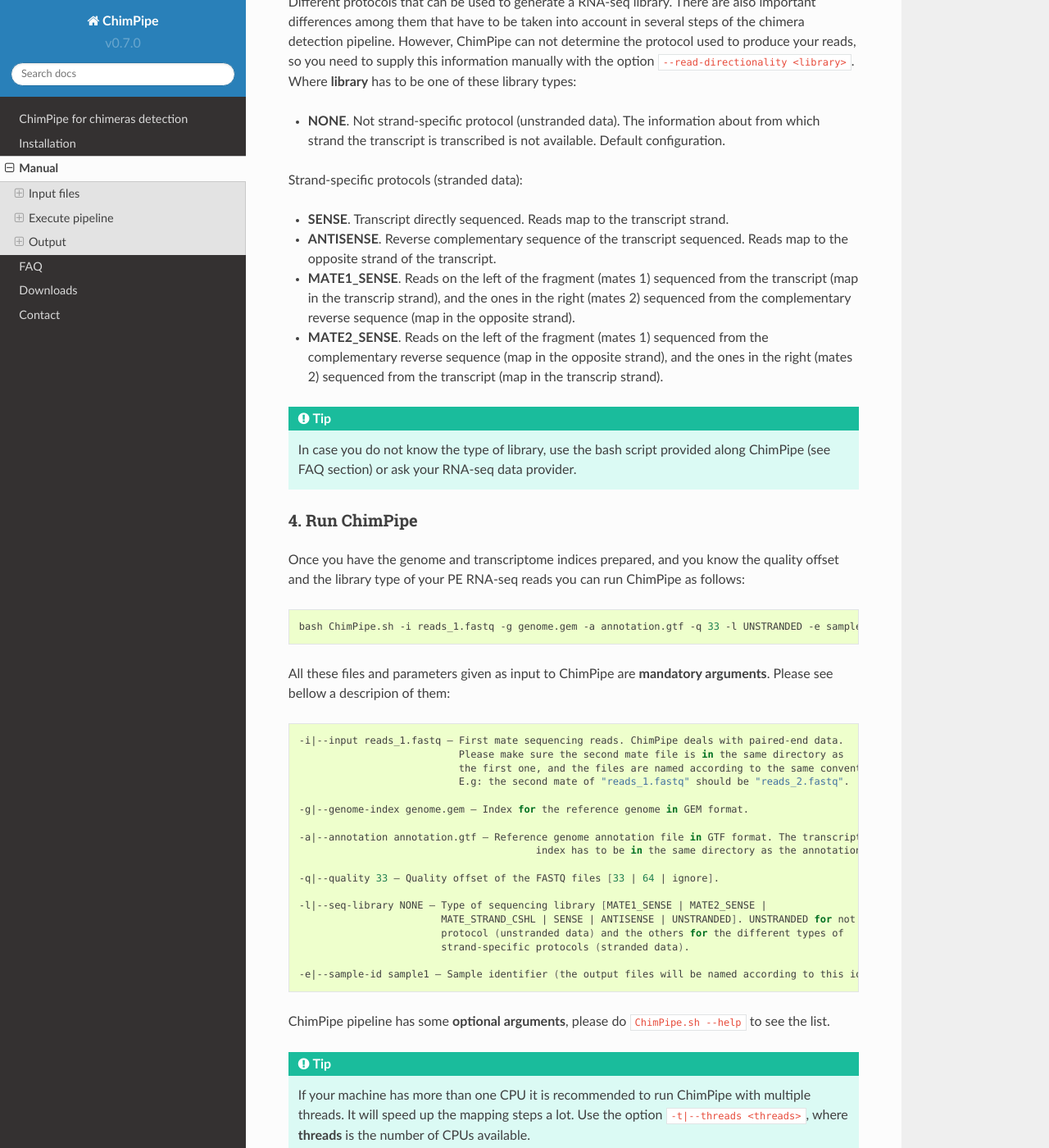
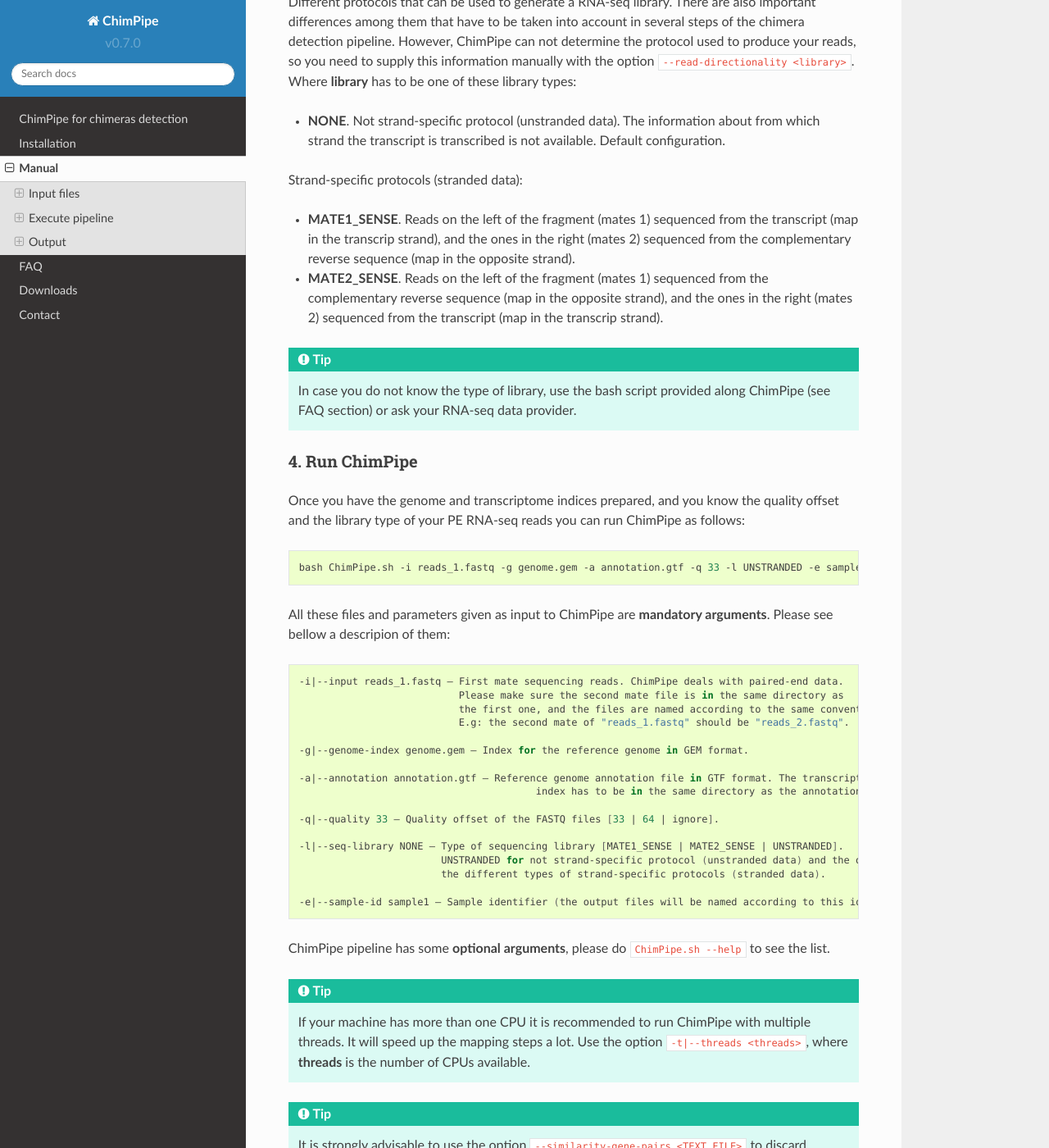
Before and after one commit to Chimera-tools/ChimPipe, a Sphinx documentation site: the page built from docs/source/manual.rst, in a window 1280 px wide and 1400 px high, scrolled down 5727 px. Shown: the whole window at 82% size. Built offline with Sphinx 7.4.7 and the Read the Docs theme 2.0.0, drawn with Linux system fonts in a browser that asks for light colours; formulas are drawn with MathJax 3; some of the changed text lies outside the part shown.

Commit message:
Documentation. Little modifications in the manual and FAQs

```diff
--- a/docs/source/FAQ.rst
+++ b/docs/source/FAQ.rst
@@ -73,8 +73,6 @@
 
 Strand-specific protocols (stranded data):
 
-* **SENSE**... I am not totally sure if this protocol trully exists.
-* **ANTISENSE**...  I am not totally sure if this protocol trully exists.
 * **MATE1_SENSE**. Fraction of reads explained by "1++,1--,2+-,2-+" close to 1.0000.
 * **MATE2_SENSE**. Fraction of reads explained by "1+-,1-+,2++,2--" close to 1.0000.
 
--- a/docs/source/conf.py
+++ b/docs/source/conf.py
@@ -41,7 +41,7 @@
 
 # General information about the project.
 project = u'ChimPipe'
-copyright = u'2014, Bernardo Rodríguez-Martín and Sarah Djebali'
+copyright = u'2014, Bernardo Rodríguez-Martín, Emilio Palumbo and Sarah Djebali'
 
 # The version info for the project you're documenting, acts as replacement for
 # |version| and |release|, also used in various other places throughout the
@@ -184,7 +184,7 @@
 # (source start file, target name, title, author, documentclass [howto/manual]).
 latex_documents = [
   ('index', 'ChimPipe.tex', u'ChimPipe Documentation',
-   u'Bernardo Rodríguez-Martín, , Emilio Palumbo and Sarah Djebali', 'manual'),
+   u'Bernardo Rodríguez-Martín, Emilio Palumbo and Sarah Djebali', 'manual'),
 ]
 
 # The name of an image file (relative to this directory) to place at the top of
@@ -228,7 +228,7 @@
 #  dir menu entry, description, category)
 texinfo_documents = [
   ('index', 'ChimPipe', u'ChimPipe Documentation',
-   u'Bernardo Rodríguez-Martín and Sarah Djebali', 'ChimPipe', 'One line description of project.',
+   u'Bernardo Rodríguez-Martín, Emilio Palumbo and Sarah Djebali', 'ChimPipe', 'One line description of project.',
    'Miscellaneous'),
 ]
 
--- a/docs/source/manual.rst
+++ b/docs/source/manual.rst
@@ -216,8 +216,6 @@
 
 Strand-specific protocols (stranded data):
 
-* **SENSE**. Transcript directly sequenced. Reads map to the transcript strand.
-* **ANTISENSE**. Reverse complementary sequence of the transcript sequenced. Reads map to the opposite strand of the transcript.
 * **MATE1_SENSE**. Reads on the left of the fragment (mates 1) sequenced from the transcript (map in the transcrip strand), and the ones in the right (mates 2) sequenced from the complementary reverse sequence (map in the opposite strand).
 * **MATE2_SENSE**. Reads on the left of the fragment (mates 1) sequenced from the complementary reverse sequence (map in the opposite strand), and the ones in the right (mates 2) sequenced from the transcript (map in the transcrip strand).
 
@@ -247,10 +245,9 @@
 
 	-q|--quality 33 – Quality offset of the FASTQ files [33 | 64 | ignore].
 
-	-l|--seq-library NONE – Type of sequencing library [MATE1_SENSE | MATE2_SENSE |
-				MATE_STRAND_CSHL | SENSE | ANTISENSE | UNSTRANDED]. UNSTRANDED for not strand-specific
-				protocol (unstranded data) and the others for the different types of
-				strand-specific protocols (stranded data).
+	-l|--seq-library NONE – Type of sequencing library [MATE1_SENSE | MATE2_SENSE | UNSTRANDED].
+				UNSTRANDED for not strand-specific protocol (unstranded data) and the others for
+				the different types of strand-specific protocols (stranded data).
 
 	-e|--sample-id sample1 – Sample identifier (the output files will be named according to this id).
 
```
